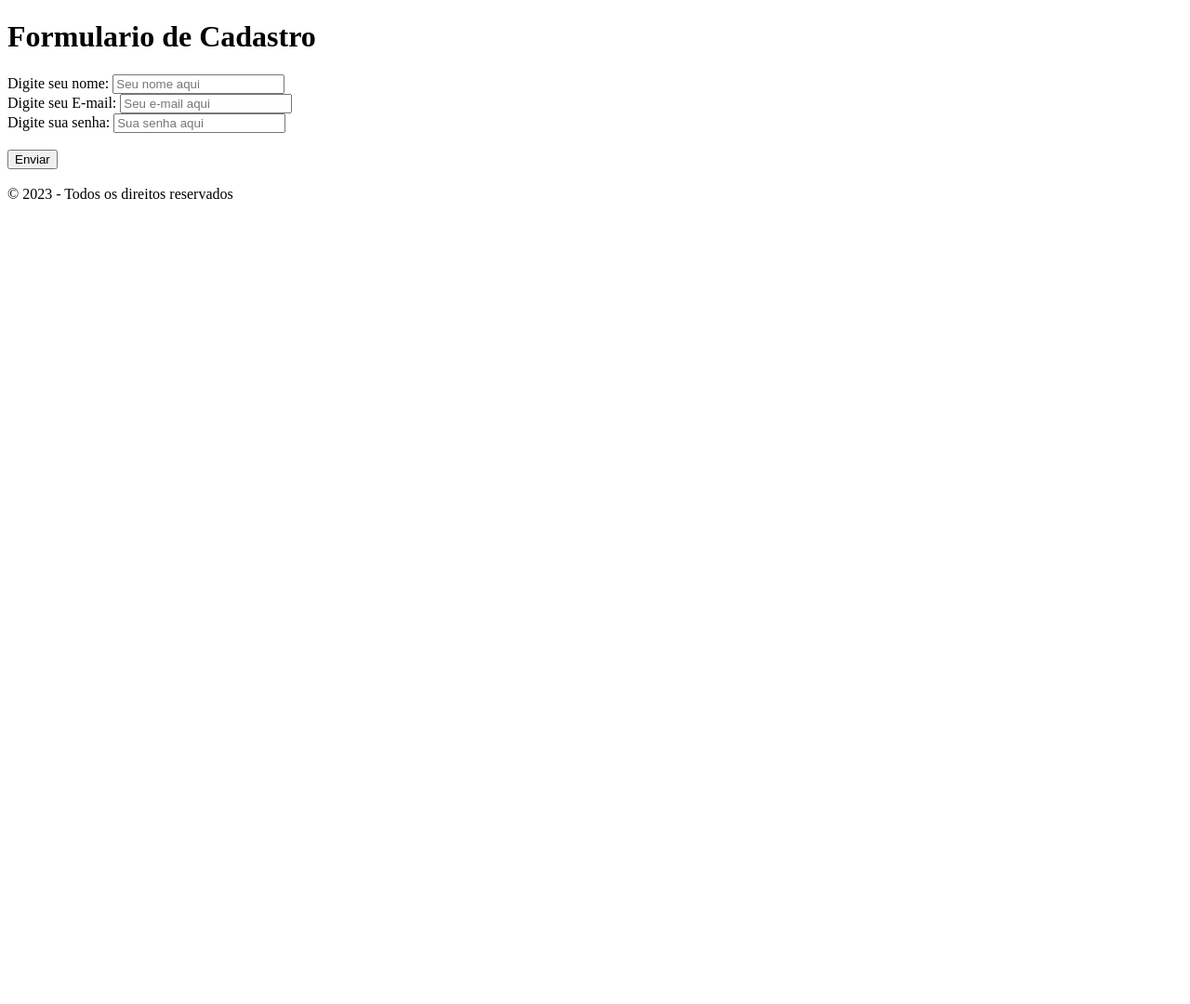
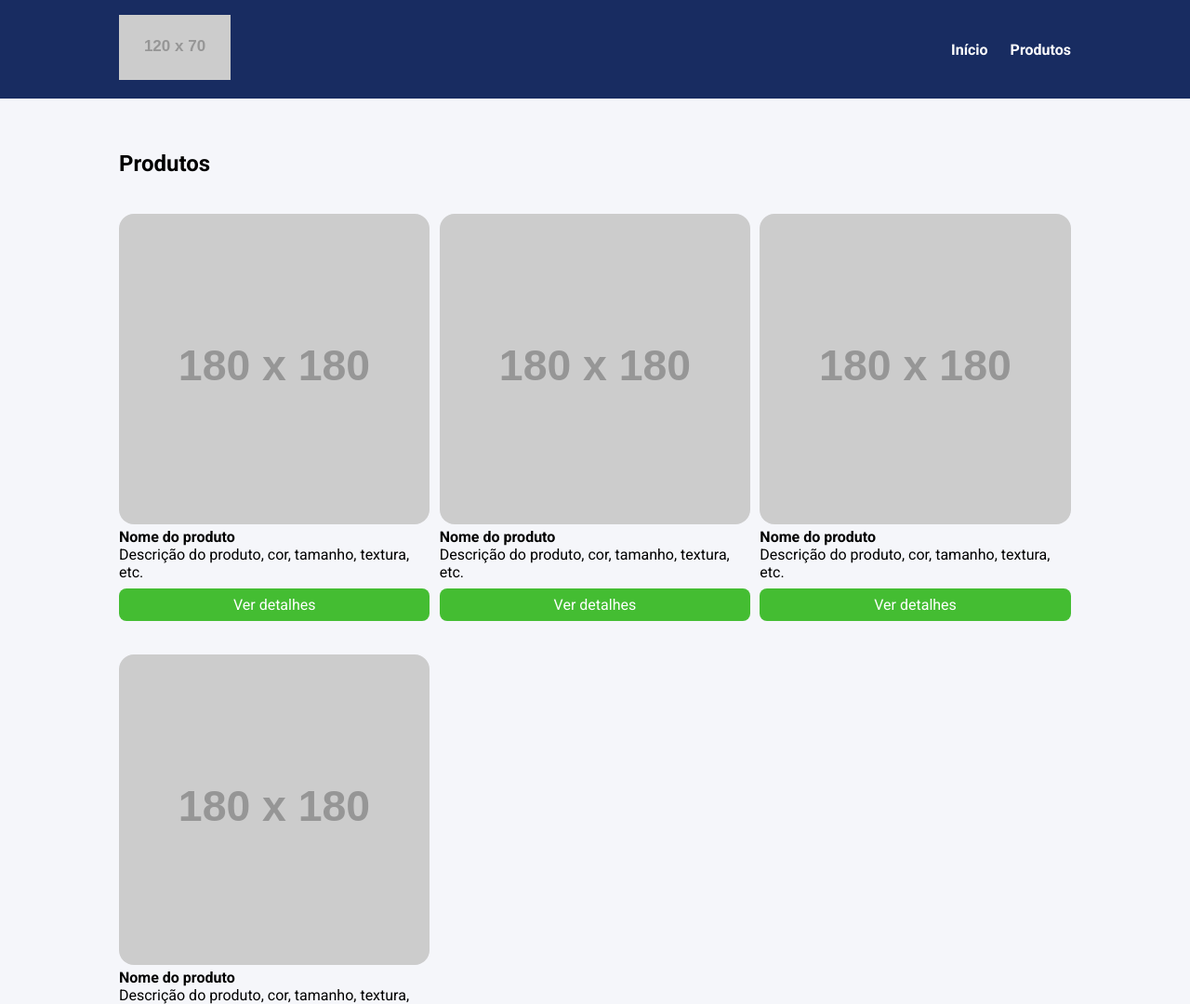
Before and after one commit to rlrossi26/curso_ebac_frontend, a website: page index.html in a window 1280 px wide. Shown: the top 1080 px of the page at 93% size. Before the commit the page ends 800 px from the top, so only its background shows below. Drawn offline with Linux system fonts and the light colour scheme; placeholder pictures from the web are drawn by us.

Commit message:
Finalizando exercicio less

```diff
--- a/index.html
+++ b/index.html
@@ -2,27 +2,78 @@
 <html lang="pt-BR">
 <head>
     <meta charset="UTF-8">
+    <meta http-equiv="X-UA-Compatible" content="IE=edge">
     <meta name="viewport" content="width=device-width, initial-scale=1.0">
-    <title>Formulario de Cadastro</title>
+    <title>Document</title>
+    <link rel="preconnect" href="https://fonts.googleapis.com">
+    <link rel="preconnect" href="https://fonts.gstatic.com" crossorigin>
+    <link href="https://fonts.googleapis.com/css2?family=Roboto:wght@400;700&display=swap" rel="stylesheet">
+    <link rel="stylesheet" href="./build/styles/main.css">
 </head>
 <body>
     <header>
-        <h1>Formulario de Cadastro</h1>
+        <div class="container">
+            <div class="branding">
+                <img src="https://via.placeholder.com/120x70" />
+            </div>
+            <nav>
+                <ul class="menu">
+                    <li>
+                        <a href="#">Início</a>
+                    </li>
+                    <li>
+                        <a href="#">Produtos</a>
+                    </li>
+                </ul>
+            </nav>
+        </div>
     </header>
-    <main>
-        <form>
-            <label for="name">Digite seu nome: </label>
-            <input id="name" placeholder="Seu nome aqui"> <br />
-            <label for="email">Digite seu E-mail: </label>
-            <input id="email" type="email" placeholder="Seu e-mail aqui"><br />
-            <label for="password">Digite sua senha: </label>
-            <input id="password" type="password" placeholder="Sua senha aqui"><br /><br />
-            <button type="submit">Enviar</button>
-        </form>
-    </main>
-    <footer>
-        <br />
-        &copy; 2023 - Todos os direitos reservados
-    </footer>
+    <section>
+        <div class="container">
+            <h2>Produtos</h2>
+            <ul class="products">
+                <li class="products-item">
+                    <img src="https://via.placeholder.com/180x180" />
+                    <h4>Nome do produto</h4>
+                    <p>
+                        Descrição do produto, cor, tamanho, textura, etc.
+                    </p>
+                    <a href="#" class="products-button">
+                        Ver detalhes
+                    </a>
+                </li>
+                <li class="products-item">
+                    <img src="https://via.placeholder.com/180x180" />
+                    <h4>Nome do produto</h4>
+                    <p>
+                        Descrição do produto, cor, tamanho, textura, etc.
+                    </p>
+                    <a href="#" class="products-button">
+                        Ver detalhes
+                    </a>
+                </li>
+                <li class="products-item">
+                    <img src="https://via.placeholder.com/180x180" />
+                    <h4>Nome do produto</h4>
+                    <p>
+                        Descrição do produto, cor, tamanho, textura, etc.
+                    </p>
+                    <a href="#" class="products-button">
+                        Ver detalhes
+                    </a>
+                </li>
+                <li class="products-item">
+                    <img src="https://via.placeholder.com/180x180" />
+                    <h4>Nome do produto</h4>
+                    <p>
+                        Descrição do produto, cor, tamanho, textura, etc.
+                    </p>
+                    <a href="#" class="products-button">
+                        Ver detalhes
+                    </a>
+                </li>
+            </ul>
+        </div>
+    </section>
 </body>
 </html>
--- /dev/null
+++ b/src/styles/main.less
@@ -0,0 +1,123 @@
+@import 'mapas.less';
+
+// BREAKPOINTS
+
+@breakpointMobile: ~"(max-width: 767px)";
+@breakpointTablet: ~"(min-width: 768px) and (max-width: 1023px)";
+
+// ESTILOS GERAIS
+
+* {
+    margin: 0;
+    padding: 0;
+    box-sizing: border-box;
+    font-family: #fontes[fontePrincipal];
+}
+
+body {
+    background-color: #colors[corDeFundo];
+}
+
+li {
+    list-style: none;
+}
+
+section {
+    padding: 56px 0;
+}
+
+.container {
+    max-width: 1024px;
+    width: 100%;
+    margin: 0 auto;
+}
+
+// ESTILOS DO HEADER
+
+header {
+    background-color: #colors[corFundoHeader];
+    position: sticky;
+    top: 0;
+    left: 0;
+
+    .container {
+        display: flex;
+        justify-content: space-between;
+        align-items: center;
+        padding: 16px 0;
+    }
+
+    // ESTILOS MENU HEADER
+
+    .menu {
+        display: flex;
+    }
+
+    .menu li {
+        font-weight: bold;
+        margin-left: 24px;
+    }
+
+    .menu li a {
+        color: #fff;
+        text-decoration: none;
+    }
+}
+
+// ESTILO SECTION DE PRODUTOS
+
+.products {
+    margin-top: 40px;
+    display: grid;
+    grid-template-columns: repeat(3, 32.66%);
+    column-gap: 1%;
+    row-gap: 4%;
+    width: 100%;
+
+    &-item img {
+        width: 100%;
+        border-radius: 16px;
+    }
+
+    &-button {
+        display: block;
+        background-color: #colors[corBotoes];
+        color: #colors[corTexto];
+        text-align: center;
+        padding: 8px 0;
+        border-radius: 8px;
+        margin-top: 8px;
+        text-decoration: none;
+
+        &:hover {
+            background-color: #colors[corBotoesHover];
+        }
+    }
+}
+
+// RESPONSIVIDADE PRA TABLET
+
+@media @breakpointTablet {
+    .container {
+        max-width: 80%;
+    }
+
+    .products {
+        grid-template-columns: repeat(2, 48.5%);
+        column-gap: 3%;
+    }
+}
+
+// RESPONSIVIDADE PARA MOBILE
+
+@media @breakpointMobile {
+    .products {
+        display: block;
+
+        &-item  {
+            margin-bottom: 32px;
+        }
+    }
+
+
+}
--- /dev/null
+++ b/src/styles/mapas.less
@@ -0,0 +1,11 @@
+#colors() {
+    corDeFundo: #f5f6fa;
+    corFundoHeader: #182C61;
+    corTexto: #fff;
+    corBotoes: #44bd32;
+    corBotoesHover: #4cd137;
+}
+
+#fontes() {
+    fontePrincipal: 'Roboto', sans-serif;
+}
```
Also changed, not shown: package.json (added, +17 -0 lines), build/styles/main.css (added), build/styles/mapas.css (added), 2 other files.
